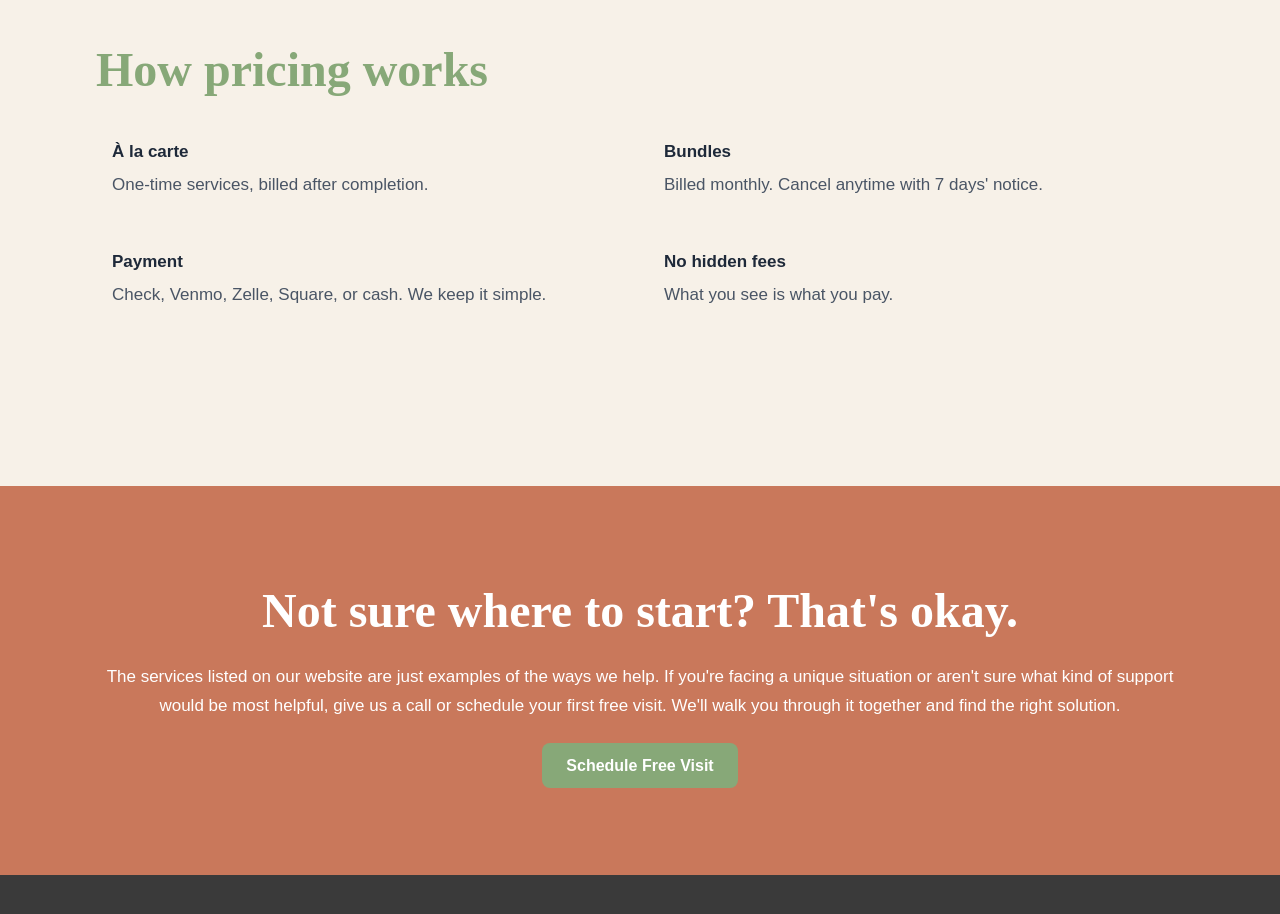
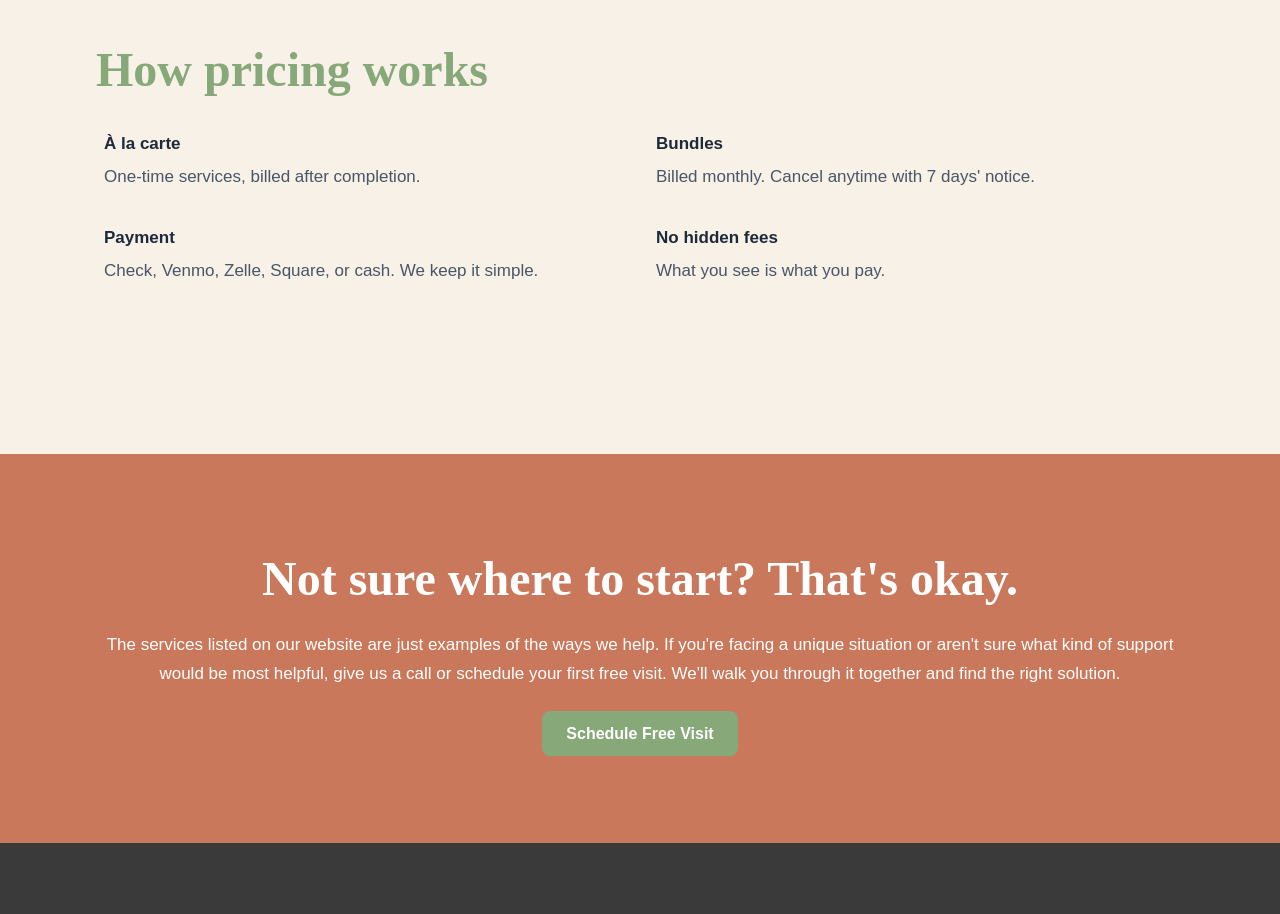
Before and after one commit to GoodCompanySCS/goodcompany-scs, a Next.js app: page /pricing in a window 1280 px wide. Shown: the part 3560-4474 px from the top of the page. Built offline with nearby package versions, Linux system fonts and the light colour scheme.

Commit message:
Update page.tsx

```diff
--- a/app/pricing/page.tsx
+++ b/app/pricing/page.tsx
@@ -148,7 +148,7 @@ export default function Pricing() {
                 { label: 'Payment', value: 'Check, Venmo, Zelle, Square, or cash. We keep it simple.' },
                 { label: 'No hidden fees', value: 'What you see is what you pay.' },
               ].map((row, i) => (
-                <div key={i} className="flex items-start gap-3 p-4">
+                <div key={i} className="flex items-start gap-3 p-2">
                   <div>
                     <p className="font-semibold text-gray-800">{row.label}</p>
                     <p className="text-gray-600 text-sm mt-1">{row.value}</p>
```
